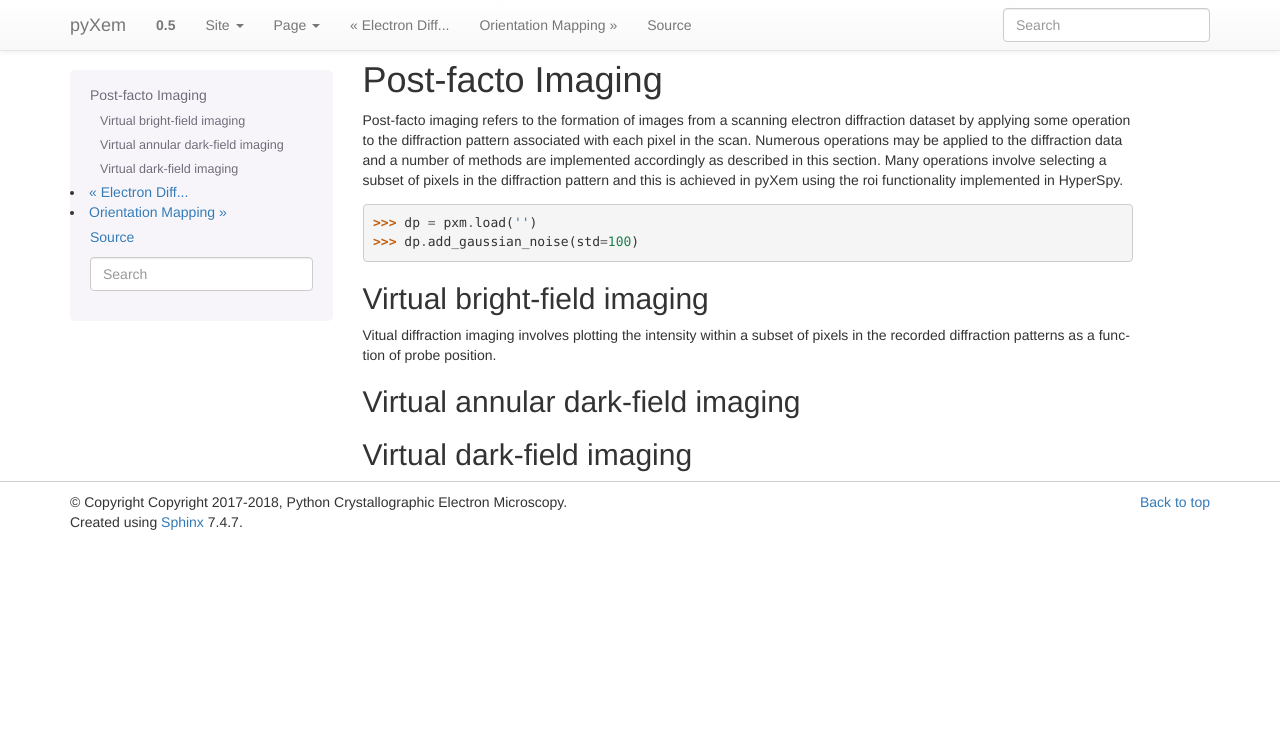
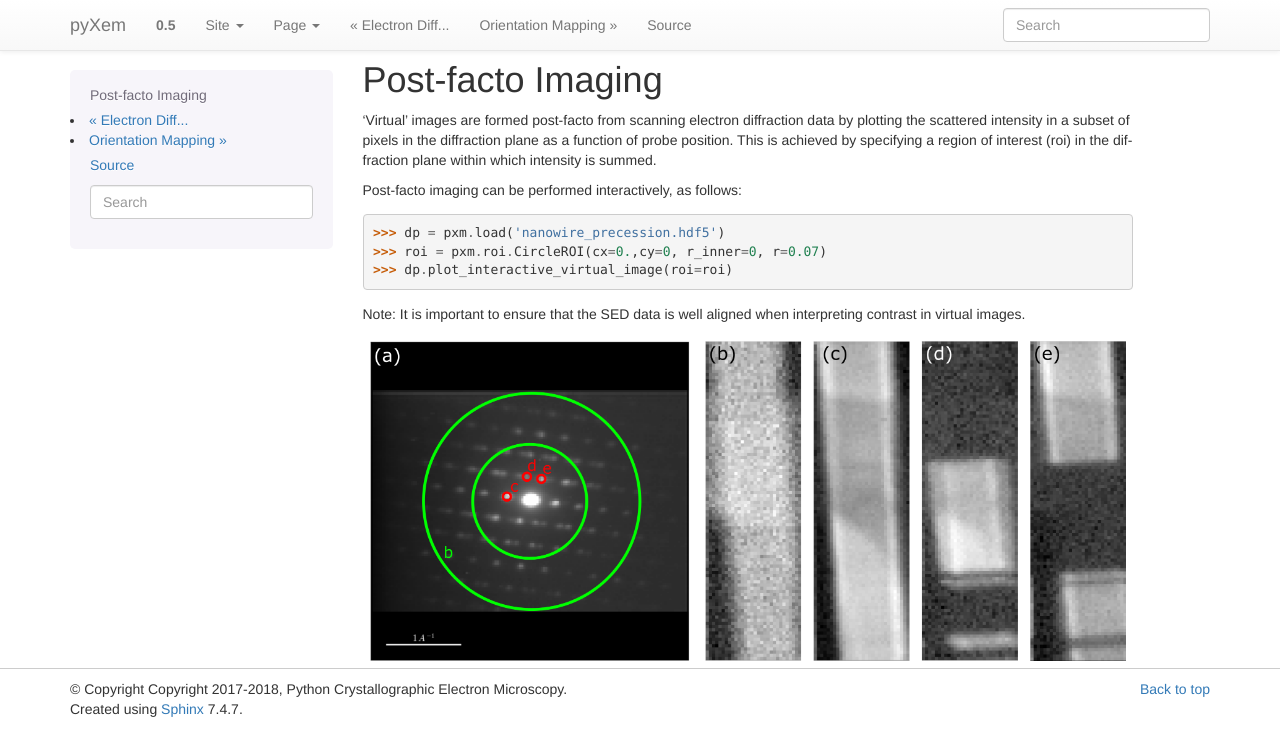
Before and after one commit to pyxem/pyxem, a Sphinx documentation site: the page built from docs/source/post_facto_imaging.rst, in a window 1280 px wide. Shown: the top 756 px of the page. Built offline with Sphinx 7.4.7, drawn with Linux system fonts in a browser that asks for light colours.

Commit message:
vdf example docs

```diff
--- a/docs/source/post_facto_imaging.rst
+++ b/docs/source/post_facto_imaging.rst
@@ -1,30 +1,22 @@
 Post-facto Imaging
 ==================
 
-Post-facto imaging refers to the formation of images from a scanning electron
-diffraction dataset by applying some operation to the diffraction pattern
-associated with each pixel in the scan. Numerous operations may be applied to
-the diffraction data and a number of methods are implemented accordingly as
-described in this section. Many operations involve selecting a subset of pixels
-in the diffraction pattern and this is achieved in pyXem using the roi
-functionality implemented in HyperSpy.
+'Virtual' images are formed post-facto from scanning electron diffraction data
+by plotting the scattered intensity in a subset of pixels in the diffraction
+plane as a function of probe position. This is achieved by specifying a region
+of interest (roi) in the diffraction plane within which intensity is summed.
+
+Post-facto imaging can be performed interactively, as follows:
 
 .. code-block:: python
 
-    >>> dp = pxm.load('')
-    >>> dp.add_gaussian_noise(std=100)
+    >>> dp = pxm.load('nanowire_precession.hdf5')
+    >>> roi = pxm.roi.CircleROI(cx=0.,cy=0, r_inner=0, r=0.07)
+    >>> dp.plot_interactive_virtual_image(roi=roi)
 
-Virtual bright-field imaging
-----------------------------
-
-Vitual diffraction imaging involves plotting the intensity within a subset of
-pixels in the recorded diffraction patterns as a function of probe position.
-
-
-Virtual annular dark-field imaging
-----------------------------------
+Note: It is important to ensure that the SED data is well aligned when interpreting
+contrast in virtual images.
 
 
 
-Virtual dark-field imaging
---------------------------
+.. figure:: images/vdf_example.png
```
Also changed, not shown: docs/source/images/vdf_example.png (added).
